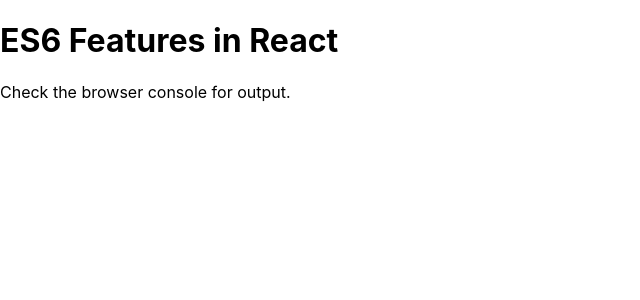
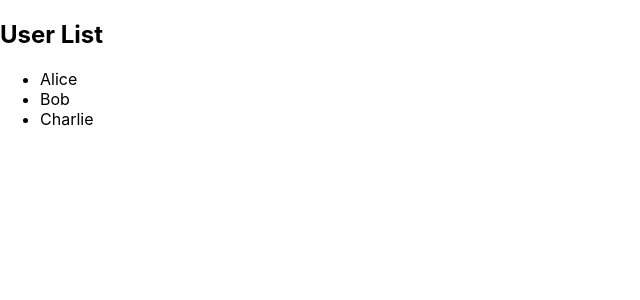
Before and after one commit to lumLoc/alinsub-react-es6-lab, a React (Create React App) app: page / in a window 1280 px wide. Shown: the top 300 px of the page, without its empty margins (0-640 px from the left). Built offline with nearby package versions, Linux system fonts and the light colour scheme.

Commit message:
Add UserList component with props

```diff
--- a/src/App.js
+++ b/src/App.js
@@ -1,21 +1,13 @@
-import logo from './logo.svg';
-import './App.css';
+import React from 'react';
+import UserList from './UserList';
 
 function App() {
-  // ES6 Array & Arrow Function
-  const names = ['Alice', 'Bob', 'Charlie'];
-  const doubled = names.map(name => name.length * 2);
-  console.log('Doubled lengths:', doubled);
-
-  // ES6 Object Destructuring
-  const person = { name: 'Alice', age: 25 };
-  const { name, age } = person;
-  console.log('Destructured:', name, age);
+  const users = ['Alice', 'Bob', 'Charlie'];
 
   return (
     <div>
-      <h1>ES6 Features in React</h1>
-      <p>Check the browser console for output.</p>
+      <h2>User List</h2>
+      <UserList users={users} />
     </div>
   );
 }
--- /dev/null
+++ b/src/UserList.js
@@ -0,0 +1,13 @@
+import React from 'react';
+
+function UserList({ users }) {
+  return (
+    <ul>
+      {users.map(user => (
+        <li key={user}>{user}</li>
+      ))}
+    </ul>
+  );
+}
+
+export default UserList;
```
